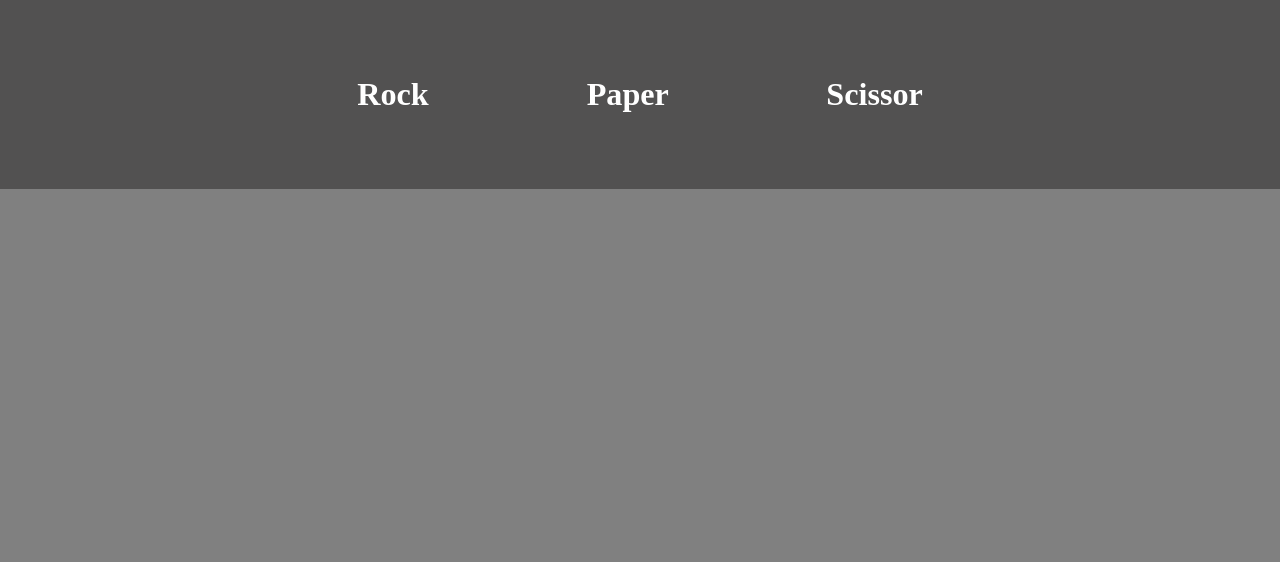
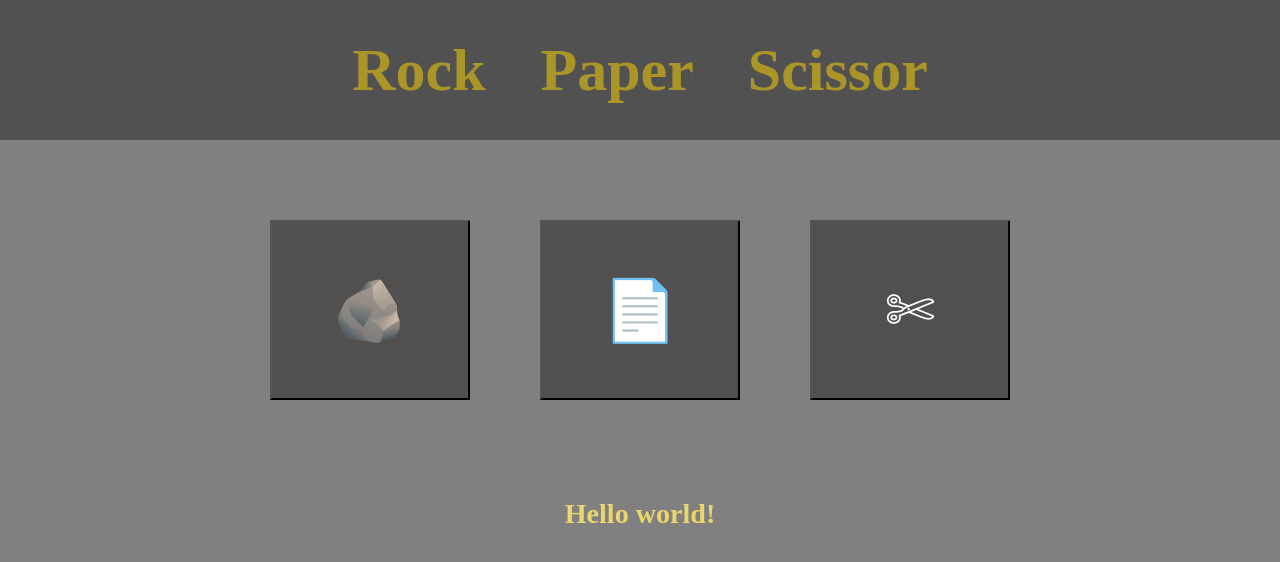
Before and after one commit to Chxwi961/rockpaperscissor, a plain HTML site: page index.html in a window 1280 px wide. Drawn offline with Linux system fonts and the light colour scheme.

Commit message:
Got the buttons looking nicely. Testin if i can change the text each time i click a button

```diff
--- a/index.html
+++ b/index.html
@@ -11,5 +11,15 @@
     <header class="heade">
         <h6>Rock Paper Scissor</h3>
     </header>
+
+    <div class="mainC">
+        <button class="rock">🪨</button>
+        <button class="paper">📄</button>
+        <button class="scissor">✄</button>
+    </div>
+
+    <div class="scores">
+        <h3>Hello world!</h3>
+    </div>
 </body>
 </html>
--- a/ressources/index.css
+++ b/ressources/index.css
@@ -6,9 +6,54 @@ body {
 
 .heade {
     background-color: rgb(82, 81, 81);
+    margin: 0px;
+    display: flex;
     color:white;
-    padding: 1px;
+    padding: 0px;
     text-align: center;
-    word-spacing: 150px;
-    font-size: 48px;
+    word-spacing: 40px;
+    justify-content: center;
+    height: 140px;
 }
+
+.heade h6 {
+    font-size: 60px;
+    margin:0;
+    line-height: 140px;
+    color: rgba(255, 217, 0, 0.5);
+    padding: 0px;
+}
+
+.mainC {
+    border: 10px;
+    display: flex;
+    border: 0px solid white;
+    align-items: center;
+    justify-content: center;
+    gap:10px;
+    padding: 30px;
+    margin-top: 50px;
+    gap:70px;
+
+}
+
+.mainC button {
+    height: 180px;
+    width: 200px;
+    padding: 0;
+    display: flex;
+    justify-content: center;
+    align-items: center;
+    color: white;
+    background-color: rgb(82, 79, 79);
+    font-size: 60px;
+}
+
+.scores {
+    display: flex;
+    align-items: center;
+    justify-content: center;
+    margin-top: 40px;
+    color: rgb(233, 214, 108);
+    font-size: 24px;
+}
```
